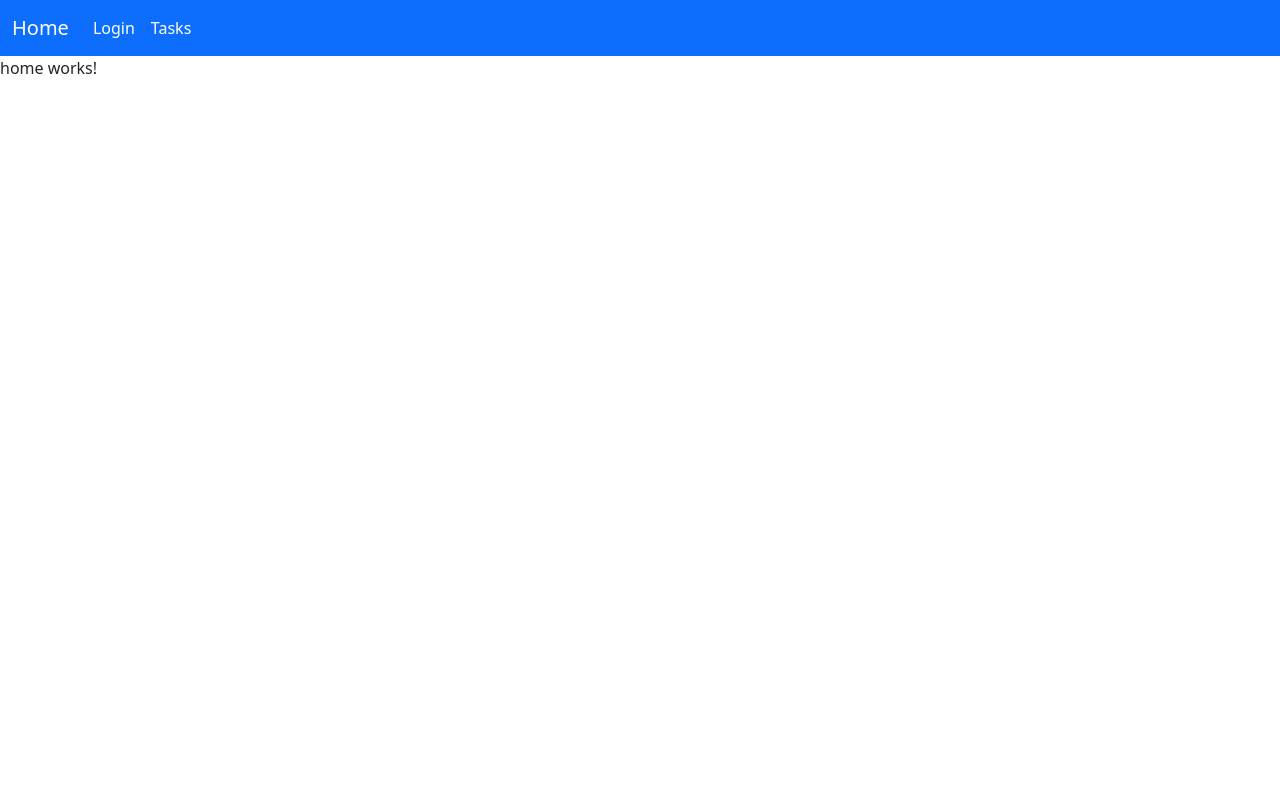
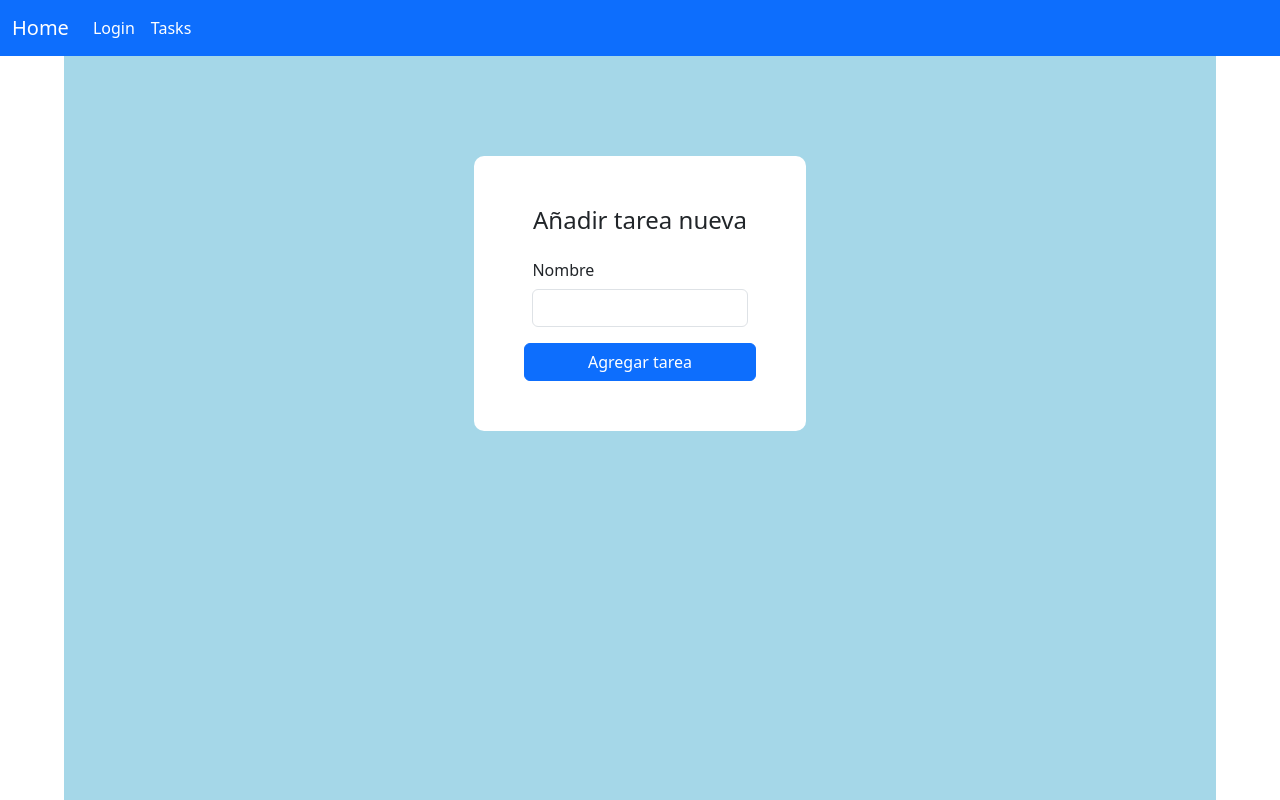
Before and after one commit to camicollao/Front-End-Todo-List-Angular, an Angular app: page / in a window 1280 px wide. Shown: the top 800 px of the page. Built offline with nearby package versions, Linux system fonts and the light colour scheme; no server answers.

Commit message:
feat: create new task in home route using login session

```diff
--- a/src/app/app.module.ts
+++ b/src/app/app.module.ts
@@ -9,11 +9,11 @@ import { UsersModule } from './modules/users/users.module';
 import { FormsModule, ReactiveFormsModule } from '@angular/forms';
 import { BarModule } from './modules/bar/bar.module';
 import { HomeComponent } from './modules/home/home.component';
+import { HomeModule } from './modules/home/home.module';
 
 @NgModule({
   declarations: [
     AppComponent,
-    HomeComponent
   ],
   imports: [
     BrowserModule,
@@ -22,7 +22,8 @@ import { HomeComponent } from './modules/home/home.component';
     UsersModule,
     FormsModule,
     ReactiveFormsModule,
-    BarModule
+    BarModule,
+    HomeModule
   ],
   providers: [],
   bootstrap: [AppComponent]
--- a/src/app/modules/home/home.component.css
+++ b/src/app/modules/home/home.component.css
@@ -0,0 +1,20 @@
+h4{
+    text-align: center;
+    margin: auto;
+}
+form{
+    margin: auto;
+    width: 30%;
+    padding: 50px;
+    border-radius: 10px;
+    background-color:#fff;
+}
+.container-fluid{
+    background-color: #A5D7E8;
+    width:90%;
+    margin:auto;
+    padding-bottom: 1000px;
+}
+.container{
+    padding-top: 100px;
+}
--- a/src/app/modules/home/home.component.html
+++ b/src/app/modules/home/home.component.html
@@ -1 +1,12 @@
-<p>home works!</p>
+<div class="container-fluid">
+    <div class="container">
+      <form class="row g-3" [formGroup]="createNewTask"  (ngSubmit)="postTask(task)">
+        <h4>Añadir tarea nueva</h4>
+        <div class="col-auto">
+          <label for="nameinput" class="col-sm-2 col-form-label">Nombre</label>
+          <input class="form-control" formControlName="name">
+        </div>
+        <button type="submit" class="btn btn-primary">Agregar tarea</button>
+      </form>
+    </div>
+  </div>
--- a/src/app/modules/home/home.component.ts
+++ b/src/app/modules/home/home.component.ts
@@ -1,10 +1,49 @@
-import { Component } from '@angular/core';
+import { Component, OnInit } from '@angular/core';
+import { ActivatedRoute, Router } from '@angular/router';
+import { TasksService } from '../tasks/services/tasks.service';
+import Swal from 'sweetalert2';
+import { FormControl, FormGroup } from '@angular/forms';
+
 
 @Component({
   selector: 'app-home',
   templateUrl: './home.component.html',
   styleUrl: './home.component.css'
 })
-export class HomeComponent {
+export class HomeComponent implements OnInit{
+
+  createNewTask: FormGroup;
+  tasks: any[] = [];
+  task: any;
+
+  constructor(private readonly tasksService: TasksService, private readonly router: Router){
+    this.createNewTask = new FormGroup({
+      name: new FormControl('')
+    })
+  }
+
+  ngOnInit(): void {
+    this.tasksService.getTasks().subscribe((tasks) => {
+      this.tasks = tasks;
+    })
+  }
+
+
+  postTask(task: string){
+    const {name} = this.createNewTask.value
+    console.log(name)
+    this.tasksService.postTask({name, done: true}).subscribe(() => {
+      this.tasksService.getTasks().subscribe((tasks) =>{
+        this.tasks = tasks
+      })
+      Swal.fire({
+        icon: "success",
+        title: "La tarea ha sido guardada correctamente",
+        showConfirmButton: false,
+        timer: 1500
+      });
+      this.router.navigate([`tasks`])
+      });
+    }
 
 }
--- a/src/app/modules/tasks/services/tasks.service.ts
+++ b/src/app/modules/tasks/services/tasks.service.ts
@@ -8,6 +8,14 @@ import { Observable } from 'rxjs';
 export class TasksService {
 
   constructor(private readonly httpClient: HttpClient) { }
+
+  postTask(task: any){
+    return this.httpClient.post('http://localhost:3000/task', task,{
+      headers:{
+        Authorization:`Bearer ${localStorage.getItem('access_token')}`
+      },
+    })
+  }
 
   getTasks(){
     return this.httpClient.get<any>('http://localhost:3000/task',{
@@ -27,11 +35,21 @@ export class TasksService {
   }
 
   getDeleteTask(id: string):Observable<any>{
-    return this.httpClient.delete<any>(`http://localhost:3000/task/${id}`)
+    return this.httpClient.delete<any>(`http://localhost:3000/task/${id}`,{
+      headers:{
+        Authorization:`Bearer ${localStorage.getItem('access_token')}`
+      },
+    },
+    )
   }
 
   getUpdateTask(id: string, updatedTask: any){
-    return this.httpClient.patch(`http://localhost:3000/task/${id}`, updatedTask)
+    return this.httpClient.patch(`http://localhost:3000/task/${id}`, updatedTask,{
+      headers:{
+        Authorization:`Bearer ${localStorage.getItem('access_token')}`
+      },
+    },
+    )
   }
 
 }
--- a/src/app/modules/tasks/taskedit/taskedit.component.ts
+++ b/src/app/modules/tasks/taskedit/taskedit.component.ts
@@ -1,7 +1,7 @@
 import { Component } from '@angular/core';
 import { ActivatedRoute, Router } from '@angular/router';
 import { TasksService } from '../services/tasks.service';
-import { FormControl, FormGroup, Validators } from '@angular/forms';
+import { FormControl, FormGroup} from '@angular/forms';
 
 @Component({
   selector: 'app-taskedit',
```
Also changed, not shown: src/app/modules/home/home.module.ts (+10 -1 lines).
